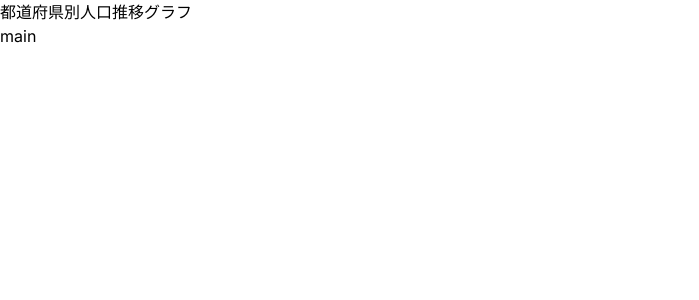
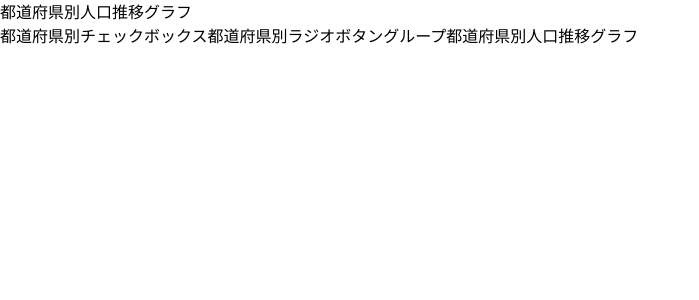
Before and after one commit to nebular-lab/yumemi_nextjs, a Next.js app: page / in a window 1280 px wide. Shown: the top 300 px of the page, without its empty margins (0-699 px from the left). Built offline with nearby package versions, Linux system fonts and the light colour scheme.

Commit message:
ルーティングファイルの作成

```diff
--- /dev/null
+++ b/src/app/@chart/error.tsx
@@ -0,0 +1,7 @@
+'use client';
+
+const ErrorChart = () => {
+  return <div>error</div>;
+};
+
+export default ErrorChart;
--- /dev/null
+++ b/src/app/@chart/loading.tsx
@@ -0,0 +1,5 @@
+const LoadingChart = () => {
+  return <div>loading</div>;
+};
+
+export default LoadingChart;
--- /dev/null
+++ b/src/app/@chart/page.tsx
@@ -0,0 +1,5 @@
+const PrefectureChart = () => {
+  return <div>都道府県別人口推移グラフ</div>;
+};
+
+export default PrefectureChart;
--- /dev/null
+++ b/src/app/@prefectureCheckBoxGroup/error.tsx
@@ -0,0 +1,7 @@
+'use client';
+
+const ErrorPrefectureCheckBoxGroup = () => {
+  return <div>error</div>;
+};
+
+export default ErrorPrefectureCheckBoxGroup;
--- /dev/null
+++ b/src/app/@prefectureCheckBoxGroup/loading.tsx
@@ -0,0 +1,5 @@
+const LoadingPrefectureCheckBoxGroup = () => {
+  return <div>loading</div>;
+};
+
+export default LoadingPrefectureCheckBoxGroup;
--- /dev/null
+++ b/src/app/@prefectureCheckBoxGroup/page.tsx
@@ -0,0 +1,5 @@
+const PrefectureCheckBoxGroup = () => {
+  return <div>都道府県別チェックボックス</div>;
+};
+
+export default PrefectureCheckBoxGroup;
--- /dev/null
+++ b/src/app/@prefectureTypeRadioButtonGroup/error.tsx
@@ -0,0 +1,7 @@
+'use client';
+
+const ErrorPrefectureTypeRadioButtonGroup = () => {
+  return <div>error</div>;
+};
+
+export default ErrorPrefectureTypeRadioButtonGroup;
--- /dev/null
+++ b/src/app/@prefectureTypeRadioButtonGroup/loading.tsx
@@ -0,0 +1,5 @@
+const LoadingPrefectureTypeRadioButtonGroup = () => {
+  return <div>loading</div>;
+};
+
+export default LoadingPrefectureTypeRadioButtonGroup;
--- /dev/null
+++ b/src/app/@prefectureTypeRadioButtonGroup/page.tsx
@@ -0,0 +1,5 @@
+const PrefectureTypeRadioButtonGroup = () => {
+  return <div>都道府県別ラジオボタングループ</div>;
+};
+
+export default PrefectureTypeRadioButtonGroup;
--- a/src/app/layout.tsx
+++ b/src/app/layout.tsx
@@ -12,14 +12,25 @@ export const metadata: Metadata = {
 
 export default function RootLayout({
   children,
+  prefectureCheckBoxGroup,
+  prefectureTypeRadioButtonGroup,
+  chart,
 }: Readonly<{
   children: React.ReactNode;
+  prefectureCheckBoxGroup: React.ReactNode;
+  prefectureTypeRadioButtonGroup: React.ReactNode;
+  chart: React.ReactNode;
 }>) {
   return (
     <html lang='en'>
       <body className={inter.className}>
         <Header />
         {children}
+        <div className='flex '>
+          <div>{prefectureCheckBoxGroup}</div>
+          <div>{prefectureTypeRadioButtonGroup}</div>
+          <div>{chart}</div>
+        </div>
       </body>
     </html>
   );
--- a/src/app/page.tsx
+++ b/src/app/page.tsx
@@ -1,5 +1,3 @@
-import Image from 'next/image';
-
 export default function Home() {
-  return <main>main</main>;
+  return <main></main>;
 }
```
